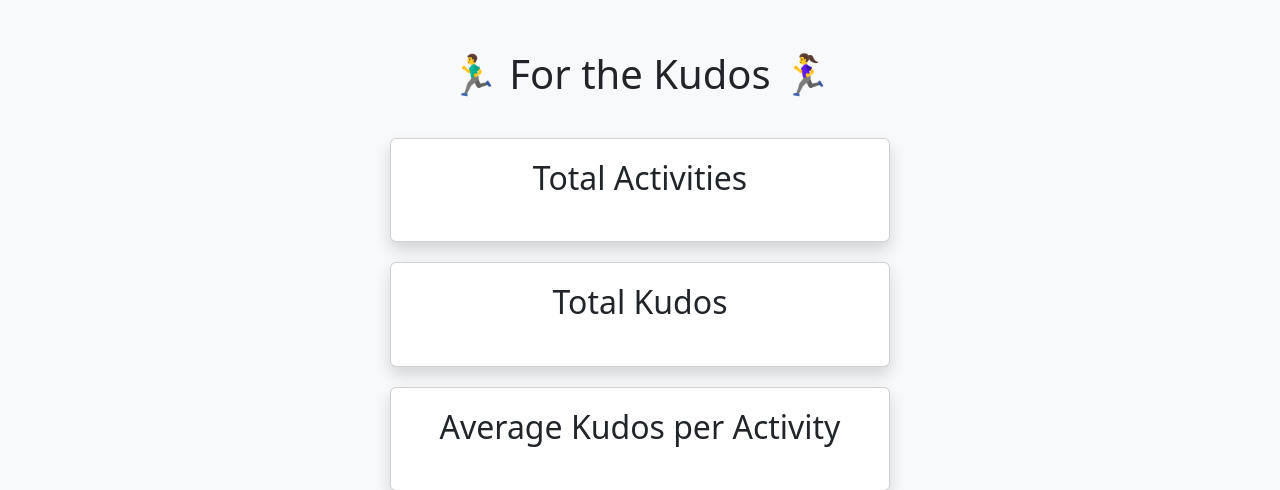
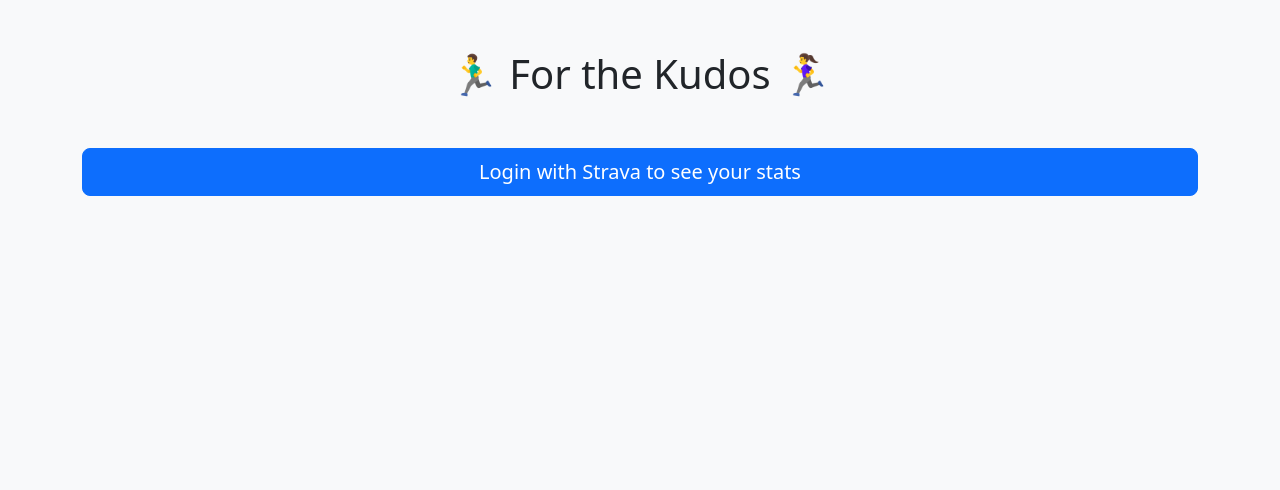
Before and after one commit to hawky06/for-the-kudos, a FastAPI app: template backend/templates/index.html in a window 1280 px wide. Shown: the top 490 px of the page. Run offline with FastAPI, Linux system fonts and the light colour scheme; the template is opened without the code that fills it, so the values that code supplies are empty.

Commit message:
shows login button first

```diff
--- a/backend/main.py
+++ b/backend/main.py
@@ -52,7 +52,7 @@ def kudos_stats(activities):
 # ----------------------------
 @app.get("/")
 def home(request: Request):
-    return templates.TemplateResponse("index.html", {"request": request})
+    return templates.TemplateResponse("index.html", {"request": request, "stats": None})
 
 
 @app.get("/login")
--- a/backend/templates/index.html
+++ b/backend/templates/index.html
@@ -18,12 +18,17 @@
             text-align: center;
             margin-bottom: 40px;
         }
+        .login-btn {
+            display: block;
+            margin: 50px auto;
+        }
     </style>
 </head>
 <body>
     <div class="container">
         <h1>🏃‍♂️ For the Kudos 🏃‍♀️</h1>
 
+        {% if stats %}
             <div class="card text-center shadow">
                 <h2>Total Activities</h2>
                 <p class="display-5">{{ stats.total_activities }}</p>
@@ -45,6 +50,9 @@
                 <p>Kudos: {{ stats.most_loved_activity.kudos }}</p>
                 <p>Distance: {{ stats.most_loved_activity.distance_km }} km</p>
             </div>
+        {% else %}
+            <a href="/login" class="btn btn-primary btn-lg login-btn">Login with Strava to see your stats</a>
+        {% endif %}
     </div>
 </body>
 </html>
```
Lines whose indentation alone changed are shown as unchanged.
